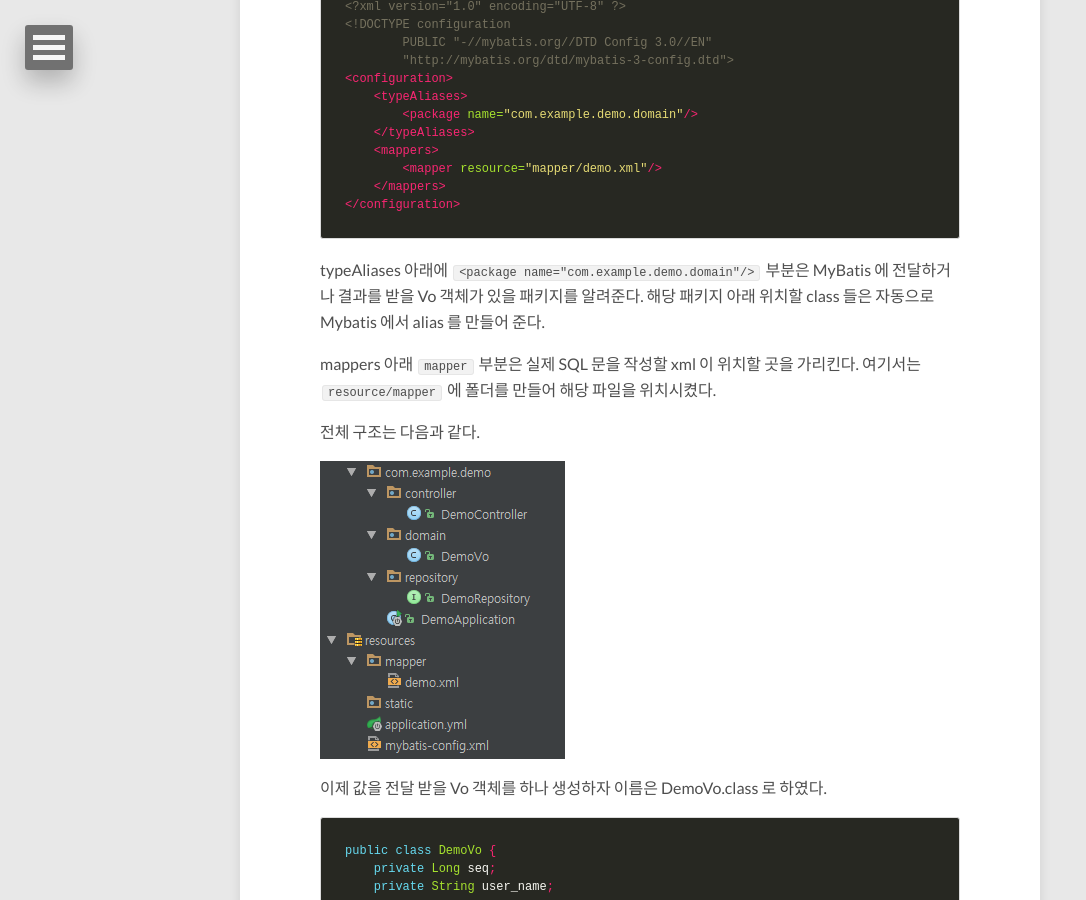
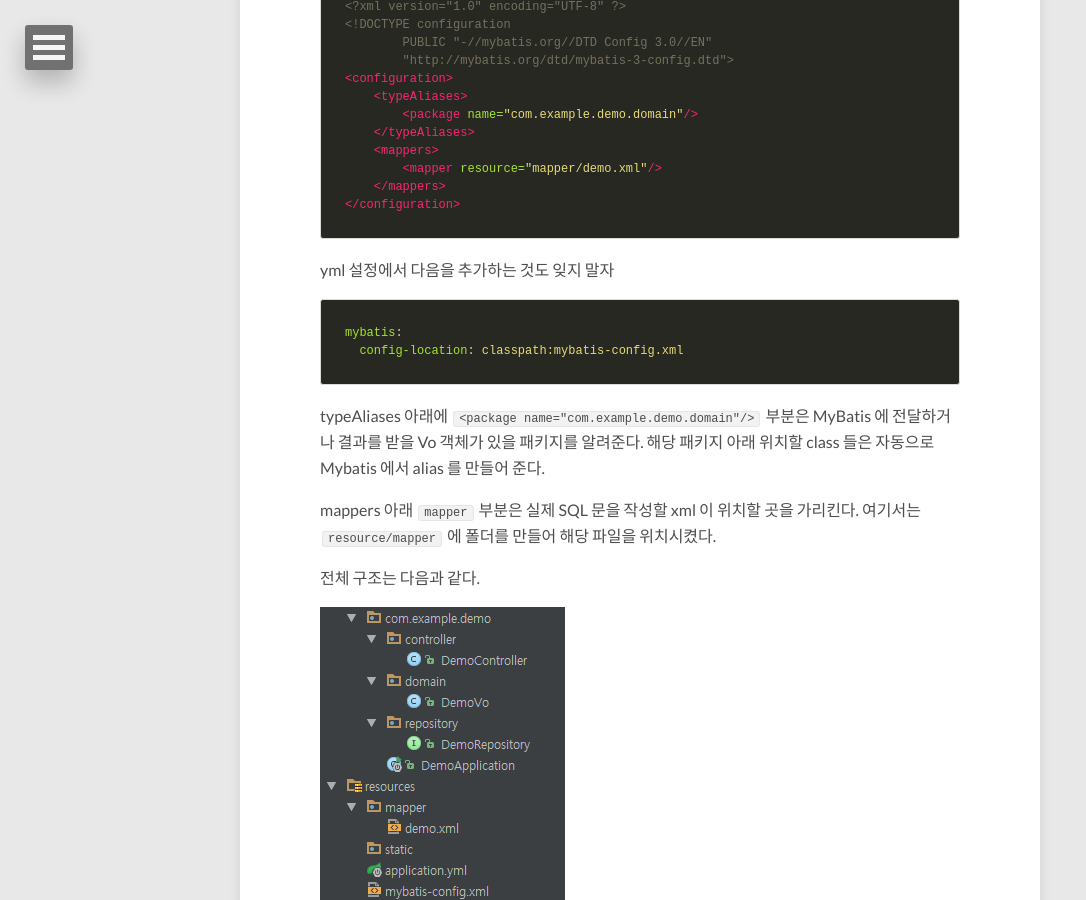
Before and after one commit to doohwan-yoo/doohwan-yoo.github.io, a Jekyll site: the page built from _posts/2017-05-18-springboot-mybatis.md, in a window 1280 px wide and 900 px high, scrolled down 1946 px. Shown: the whole window, without its empty margins (0-1086 px from the left). Built offline with Jekyll 4.4.1, drawn with Linux system fonts in a browser that asks for light colours; nearby versions of some CDN libraries; comment, search, counter and statistics services are not loaded.

Commit message:
빠진 부분 추가

````diff
--- a/_posts/2017-05-18-springboot-mybatis.md
+++ b/_posts/2017-05-18-springboot-mybatis.md
@@ -82,6 +82,12 @@
         <mapper resource="mapper/demo.xml"/>
     </mappers>
 </configuration>
+```
+
+yml 설정에서 다음을 추가하는 것도 잊지 말자
+```yml
+mybatis:
+  config-location: classpath:mybatis-config.xml
 ```
 
 typeAliases 아래에 `<package name="com.example.demo.domain"/>` 부분은 MyBatis 에 전달하거나 결과를 받을 Vo 객체가 있을 패키지를 알려준다. 해당 패키지 아래 위치할 class 들은 자동으로 Mybatis 에서 alias 를 만들어 준다.
````
